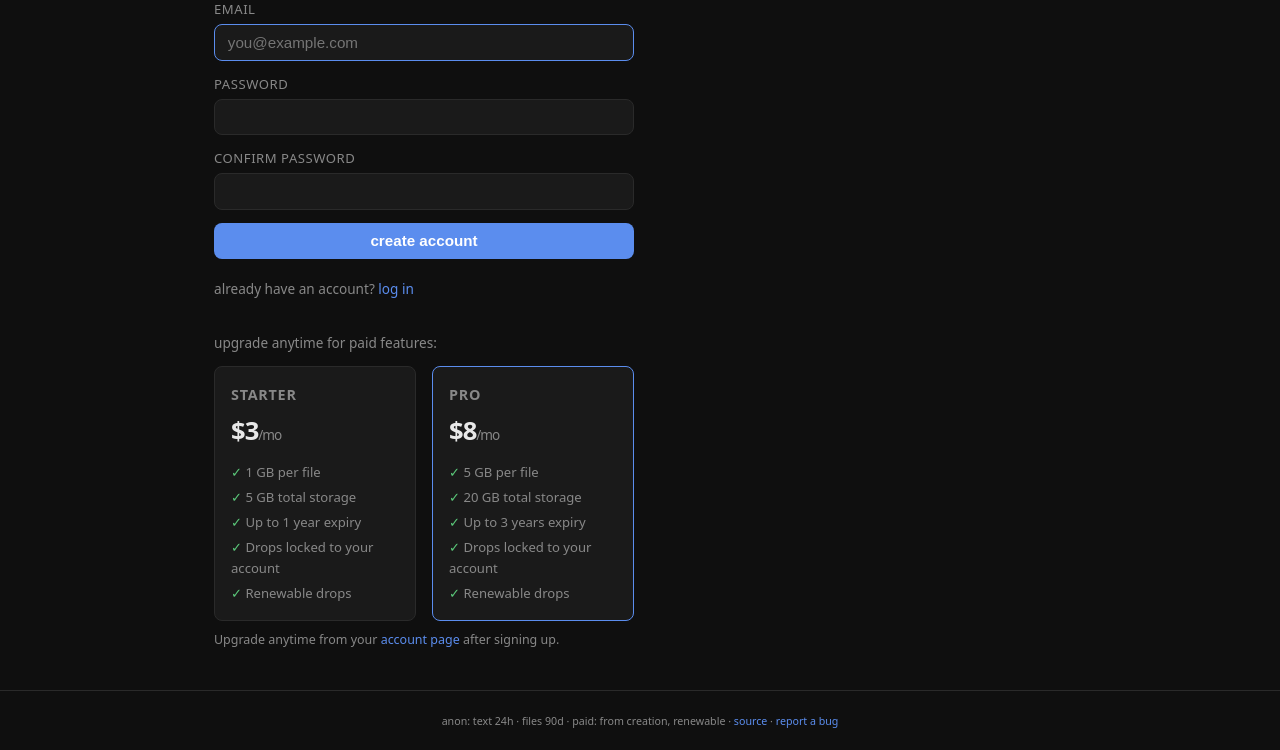
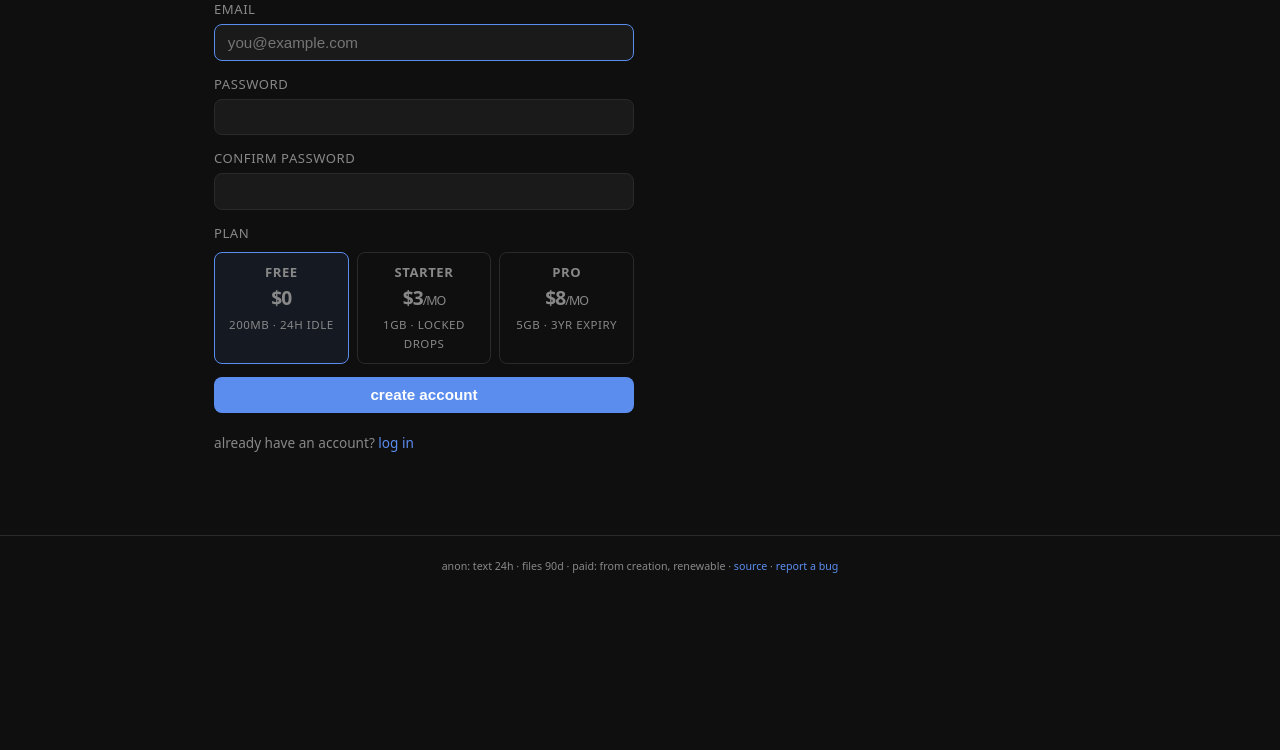
Before and after one commit to Vic-Nas/drp, a Django app: page /auth/register/ in a window 1280 px wide. Shown: the part 205-955 px from the top of the page. After the commit the page ends 778 px from the top, so only its background shows below. Run offline with Django 5.2, Linux system fonts and the light colour scheme.

Commit message:
feat: pipx install in docs and CI, plan picker on register page

```diff
--- a/project/templates/auth/register.html
+++ b/project/templates/auth/register.html
@@ -7,7 +7,7 @@
 
   {% if error %}<p class="error">{{ error }}</p>{% endif %}
 
-  <form method="post" class="auth-form">
+  <form method="post" class="auth-form" id="registerForm">
     {% csrf_token %}
     <div class="field">
       <label for="email">Email</label>
@@ -21,40 +21,82 @@
       <label for="password2">Confirm Password</label>
       <input type="password" name="password2" id="password2" required/>
     </div>
-    <button type="submit" class="btn">create account</button>
+
+    <!-- Plan selection -->
+    <div class="field">
+      <label>Plan</label>
+      <div class="plan-picker">
+        <label class="plan-option plan-option--selected" id="opt-free">
+          <input type="radio" name="plan" value="free" checked hidden/>
+          <div class="plan-option-name">Free</div>
+          <div class="plan-option-price">$0</div>
+          <div class="plan-option-detail">200MB · 24h idle</div>
+        </label>
+        <label class="plan-option" id="opt-starter">
+          <input type="radio" name="plan" value="starter" hidden/>
+          <div class="plan-option-name">Starter</div>
+          <div class="plan-option-price">$3<span>/mo</span></div>
+          <div class="plan-option-detail">1GB · locked drops</div>
+        </label>
+        <label class="plan-option" id="opt-pro">
+          <input type="radio" name="plan" value="pro" hidden/>
+          <div class="plan-option-name">Pro</div>
+          <div class="plan-option-price">$8<span>/mo</span></div>
+          <div class="plan-option-detail">5GB · 3yr expiry</div>
+        </label>
+      </div>
+      <p class="muted" id="paidNote" style="font-size:.78rem;margin-top:.4rem;display:none">
+        You'll be redirected to checkout after creating your account.
+      </p>
+    </div>
+
+    <button type="submit" class="btn" id="submitBtn">create account</button>
   </form>
 
   <p class="auth-alt muted">already have an account? <a href="/auth/login/">log in</a></p>
+</div>
 
-  <div class="plan-cards" style="margin-top:2rem">
-    <p class="muted" style="margin-bottom:.8rem;font-size:.85rem">upgrade anytime for paid features:</p>
-    <div class="plan-grid">
-      <div class="plan-card">
-        <div class="plan-name">Starter</div>
-        <div class="plan-price">$3<span>/mo</span></div>
-        <ul>
-          <li>1 GB per file</li>
-          <li>5 GB total storage</li>
-          <li>Up to 1 year expiry</li>
-          <li>Drops locked to your account</li>
-          <li>Renewable drops</li>
-        </ul>
-      </div>
-      <div class="plan-card plan-card--pro">
-        <div class="plan-name">Pro</div>
-        <div class="plan-price">$8<span>/mo</span></div>
-        <ul>
-          <li>5 GB per file</li>
-          <li>20 GB total storage</li>
-          <li>Up to 3 years expiry</li>
-          <li>Drops locked to your account</li>
-          <li>Renewable drops</li>
-        </ul>
-      </div>
-    </div>
-    <p class="muted" style="font-size:.78rem;margin-top:.6rem">
-      Upgrade anytime from your <a href="/auth/account/">account page</a> after signing up.
-    </p>
-  </div>
-</div>
+<style>
+.plan-picker {
+  display: grid;
+  grid-template-columns: repeat(3, 1fr);
+  gap: .5rem;
+  margin-top: .25rem;
+}
+.plan-option {
+  border: 1px solid var(--border);
+  border-radius: var(--radius);
+  padding: .6rem .8rem;
+  cursor: pointer;
+  transition: border-color .15s, background .15s;
+  text-align: center;
+}
+.plan-option:hover { border-color: var(--accent); }
+.plan-option--selected {
+  border-color: var(--accent);
+  background: rgba(91,141,238,.08);
+}
+.plan-option-name { font-weight: 700; font-size: .82rem; text-transform: uppercase; letter-spacing: .04em; color: var(--muted); }
+.plan-option-price { font-size: 1.2rem; font-weight: 800; letter-spacing: -1px; }
+.plan-option-price span { font-size: .78rem; font-weight: 400; color: var(--muted); }
+.plan-option-detail { font-size: .72rem; color: var(--muted); margin-top: .15rem; }
+@media (max-width: 400px) { .plan-picker { grid-template-columns: 1fr; } }
+</style>
+
+<script>
+const options = document.querySelectorAll('.plan-option');
+const paidNote = document.getElementById('paidNote');
+const submitBtn = document.getElementById('submitBtn');
+
+options.forEach(opt => {
+  opt.addEventListener('click', () => {
+    options.forEach(o => o.classList.remove('plan-option--selected'));
+    opt.classList.add('plan-option--selected');
+    const val = opt.querySelector('input').value;
+    const isPaid = val !== 'free';
+    paidNote.style.display = isPaid ? '' : 'none';
+    submitBtn.textContent = isPaid ? 'create account & go to checkout' : 'create account';
+  });
+});
+</script>
 {% endblock %}
```
Also changed, not shown: CLI.md (+21 -2 lines), .github/workflows/publish.yml.
